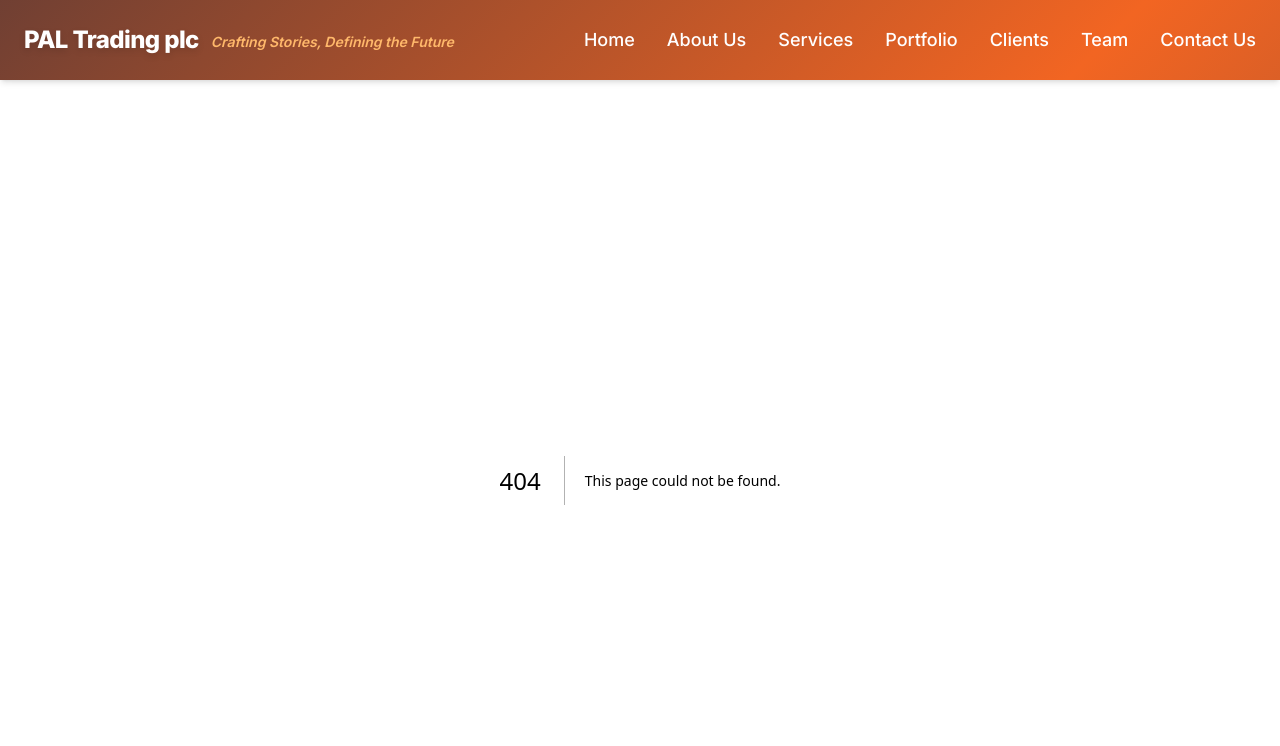
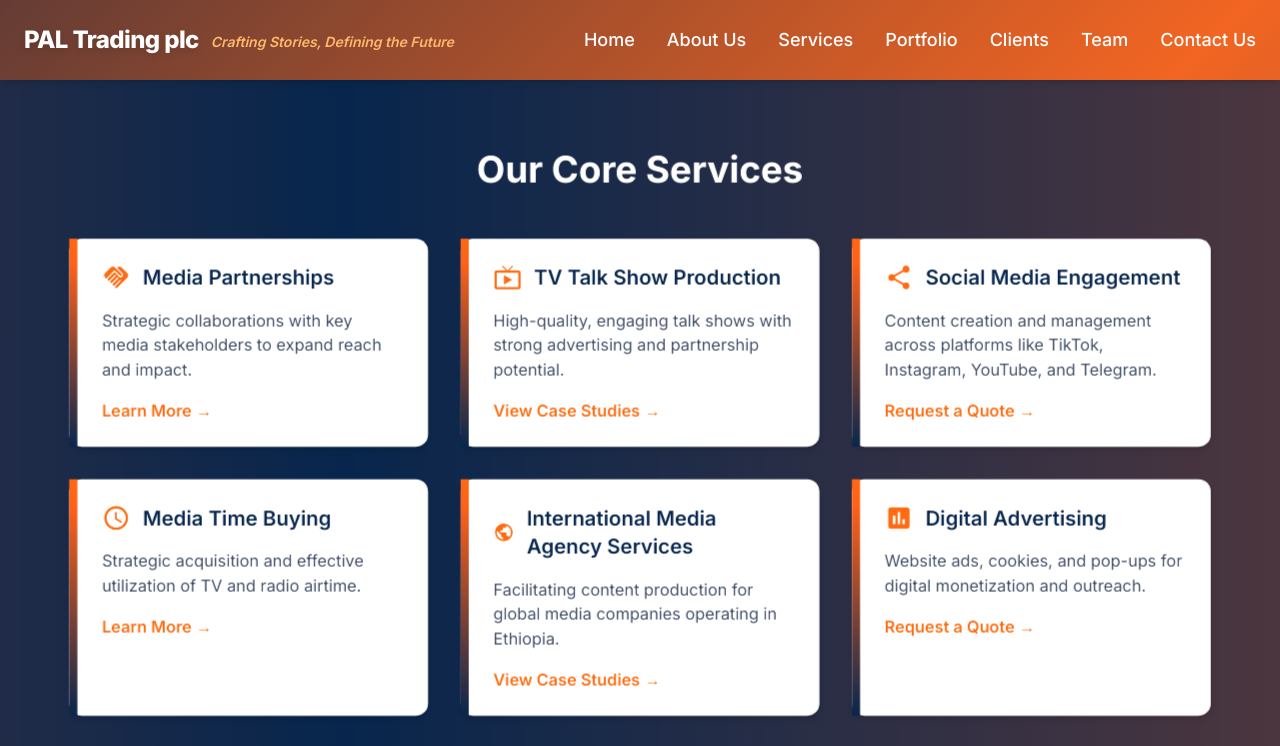
Before and after one commit to bellapacx/pal, a Next.js app: page /ser in a window 1280 px wide. Before the commit this address had no page. Shown: the top 746 px of the page. Built offline with nearby package versions, Linux system fonts and the light colour scheme.

Commit message:
WIPssddkdssdjbsjdkgglffdFFDDFFxx

```diff
--- a/app/page.tsx
+++ b/app/page.tsx
@@ -1,6 +1,6 @@
 import Hero from './components/Hero'
 import AboutUs from './about/page'
-import Services from './service/page'
+import Services from './ser/page'
 import Portfolio from './portfolio/page'
 import Clients from './clients/page'
 import Team from './team/page'
--- /dev/null
+++ b/app/ser/page.tsx
@@ -0,0 +1,10 @@
+// app/services/page.tsx
+import ServicesPanel from '../components/ServicesPanel'
+
+export default function ServicesPage() {
+  return (
+    <>
+      <ServicesPanel />
+    </>
+  )
+}
```
